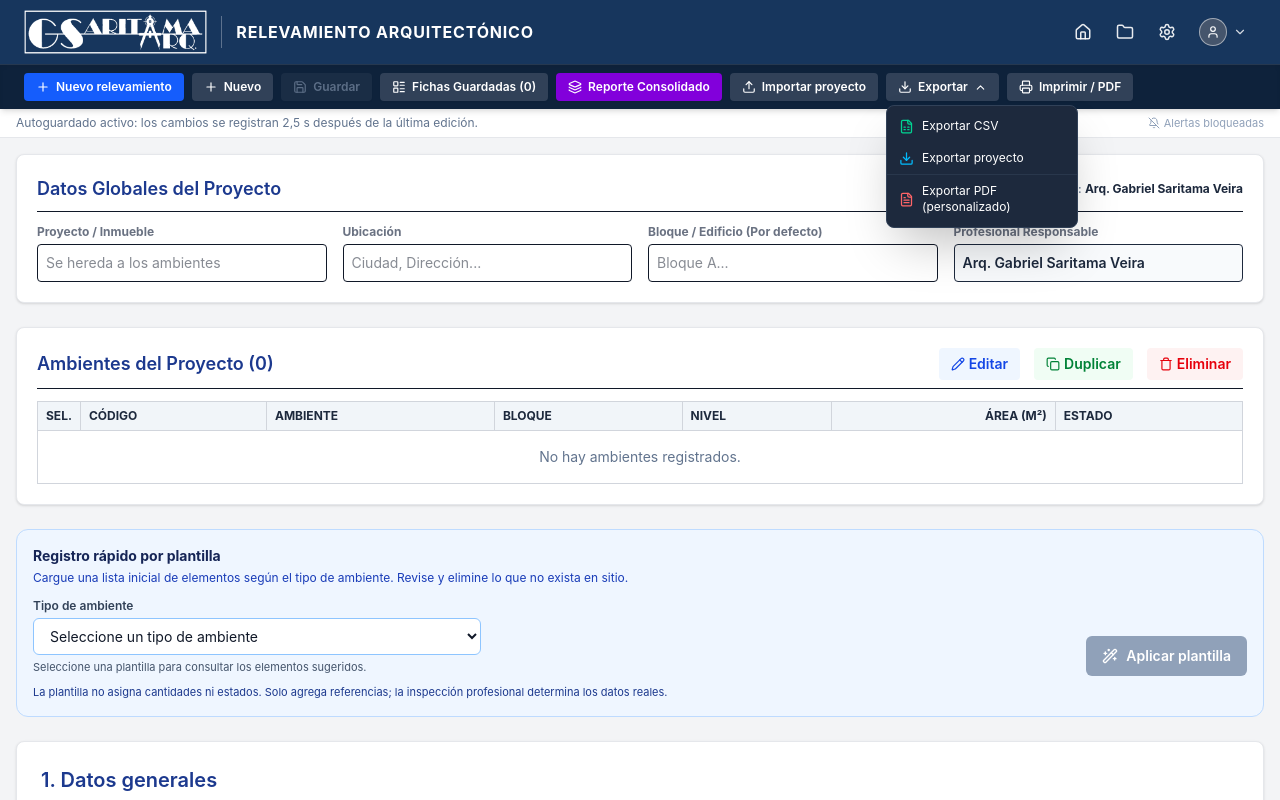
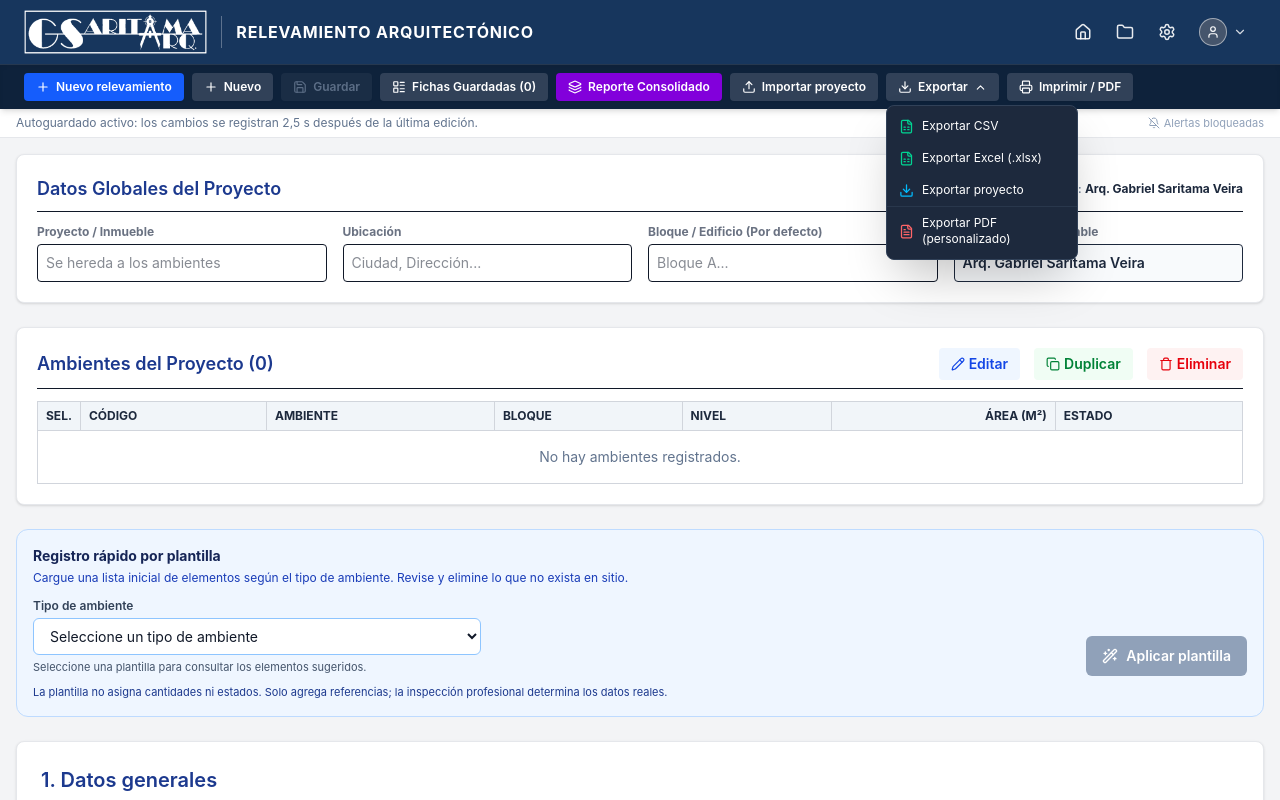
Before and after one commit to saritama26-coder/relevamiento-gasv-v1.0, a React (Vite) app: page / in a window 1280 px wide. Both pictures are taken after a click on the button "Exportar". Shown: the top 800 px of the page. Built offline with nearby package versions, Linux system fonts and the light colour scheme.

Commit message:
Agregar opción para exportar proyecto a libro XLSX

```diff
--- a/src/App.tsx
+++ b/src/App.tsx
@@ -42,6 +42,7 @@ import { GSARITAMA_HEADER_LOGO } from './constants/logoData';
 import { suggestIntervencion } from './constants/catalogos';
 import { GoogleDriveBackupModal } from './components/GoogleDriveBackupModal';
 import { ExportPdfModal } from './components/ExportPdfModal';
+import { exportProjectToExcel } from './utils/excelExport';
 import { GoogleDriveService, BackupPayload } from './services/googleDriveService';
 import { getAccessToken } from './services/googleAuth';
 import {
@@ -859,6 +860,30 @@ export default function App() {
       exportCSV(fichas, projectData, true);
     } else {
       exportCSV(fichas, projectData, false);
+    }
+  };
+
+  const handleExportExcel = async () => {
+    if (!fichas.length && !confirm('No hay ambientes guardados. ¿Generar un libro Excel vacío con los datos generales del proyecto?')) {
+      return;
+    }
+    const checklist = getProjectVerificationChecklist(fichas);
+    if (checklist.hasPending) {
+      const summary = checklist.items
+        .filter((item) => item.status === 'warning' || item.status === 'error')
+        .map((item) => '• ' + item.title + ': ' + item.detail)
+        .join('\n');
+      const proceed = confirm(
+        'Control previo a la exportación Excel (' + checklist.pendingCount + ' observación(es)):\n\n' +
+        summary + '\n\n¿Deseas generar el archivo con la marca POR VERIFICAR en el resumen?'
+      );
+      if (!proceed) return;
+    }
+    try {
+      await exportProjectToExcel(fichas, projectData, checklist.hasPending);
+    } catch (error) {
+      console.error('Error al generar el libro Excel:', error);
+      alert('No se pudo generar el archivo Excel. Los datos de la aplicación no fueron modificados. Inténtalo nuevamente.');
     }
   };
 
@@ -1072,6 +1097,9 @@ export default function App() {
                 </button>
                 <button type="button" onClick={() => { handleExportCSVWithChecklist(); setMobileMenuOpen(false); }} className="w-full flex items-center gap-3 rounded-md px-3 py-2.5 text-left font-semibold bg-slate-700 hover:bg-slate-600">
                   <FileDown size={17} className="shrink-0" /> Exportar CSV
+                </button>
+                <button type="button" onClick={() => { void handleExportExcel(); setMobileMenuOpen(false); }} className="w-full flex items-center gap-3 rounded-md px-3 py-2.5 text-left font-semibold bg-emerald-800 hover:bg-emerald-700">
+                  <FileSpreadsheet size={17} className="shrink-0" /> Exportar Excel (.xlsx)
                 </button>
                 <button type="button" onClick={() => { setShowExportModal(true); setMobileMenuOpen(false); }} className="w-full flex items-center gap-3 rounded-md px-3 py-2.5 text-left font-semibold bg-slate-700 hover:bg-slate-600">
                   <FileText size={17} className="shrink-0 text-red-400" /> Exportar PDF (elegir secciones)
@@ -1283,6 +1311,17 @@ export default function App() {
                   >
                     <FileSpreadsheet size={15} className="text-emerald-400 shrink-0" />
                     <span>Exportar CSV</span>
+                  </button>
+                  <button
+                    type="button"
+                    onClick={() => {
+                      void handleExportExcel();
+                      setExportDropdownOpen(false);
+                    }}
+                    className="w-full flex items-center gap-2 px-3 py-2 text-left hover:bg-slate-700 transition-colors cursor-pointer"
+                  >
+                    <FileSpreadsheet size={15} className="text-emerald-400 shrink-0" />
+                    <span>Exportar Excel (.xlsx)</span>
                   </button>
                   <button
                     type="button"
```
